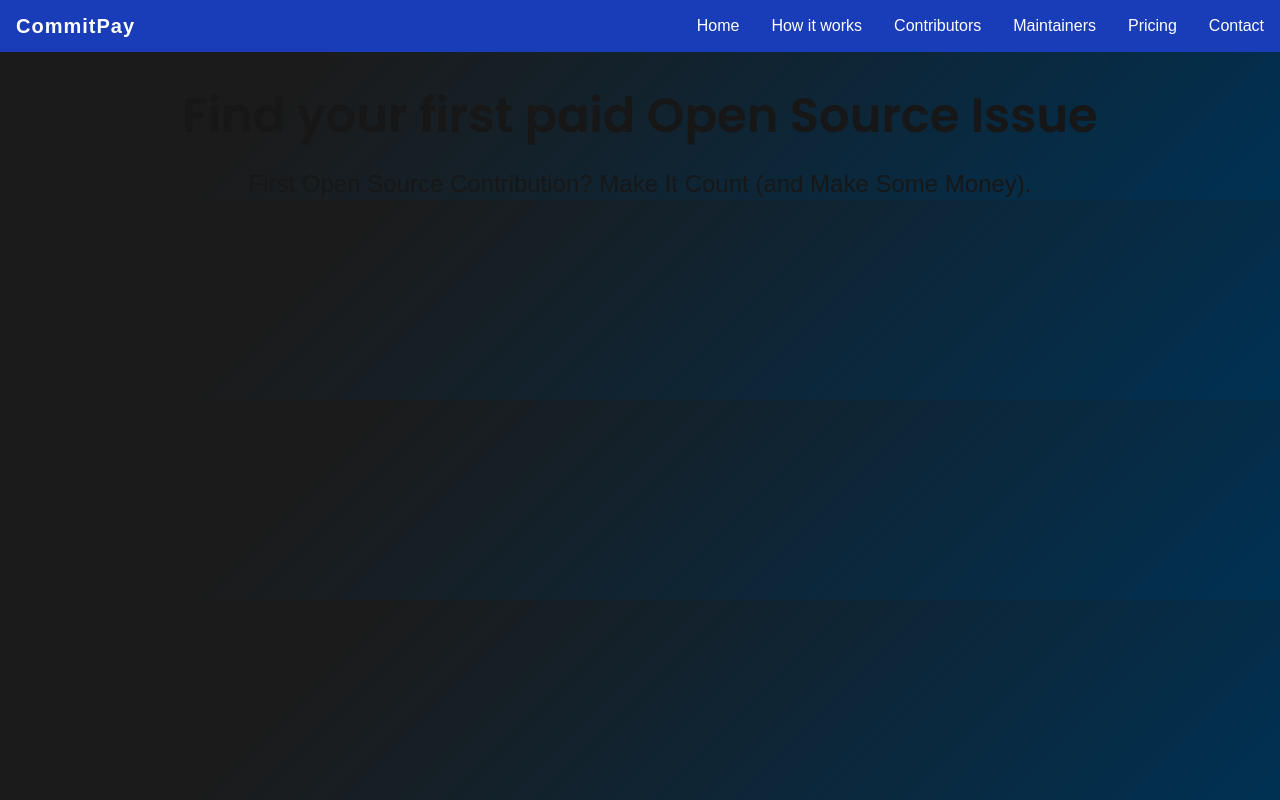
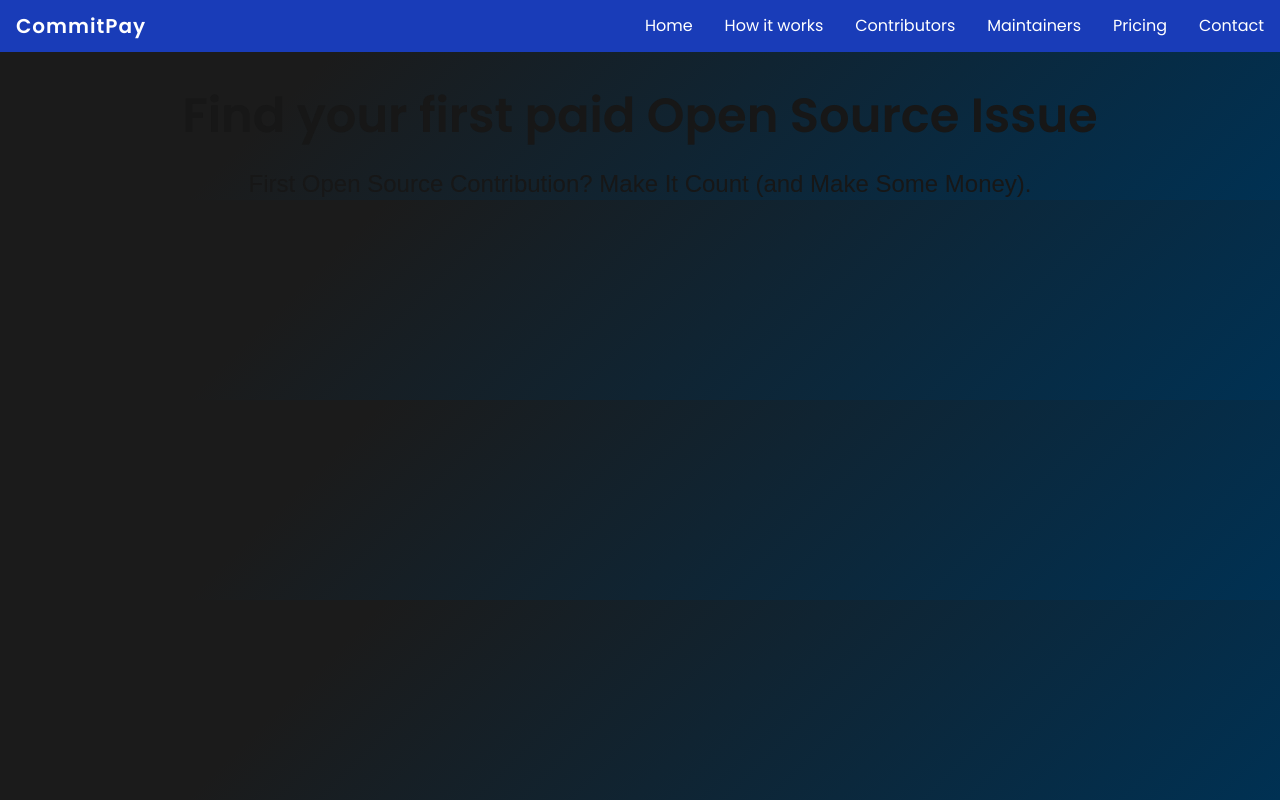
Before and after one commit to mohammadanas51/commitpay-v2, a Next.js app: page / in a window 1280 px wide. Built offline with nearby package versions, Linux system fonts and the light colour scheme.

Commit message:
added font to the navbar

```diff
--- a/package.json
+++ b/package.json
@@ -12,6 +12,7 @@
     "lucide-react": "^0.525.0",
     "motion": "^12.23.9",
     "next": "15.4.3",
+    "ogl": "^1.0.11",
     "react": "19.1.0",
     "react-dom": "19.1.0"
   },
--- a/src/components/landingPage/NavBar.tsx
+++ b/src/components/landingPage/NavBar.tsx
@@ -1,7 +1,13 @@
 "use client";
 import React, { useState } from "react";
 import { motion } from "framer-motion";
-import { Menu, X } from "lucide-react"; // You can use any icon library
+import { Menu, X } from "lucide-react";
+import { Poppins } from "next/font/google";
+
+const poppins = Poppins({
+  weight: ["400","600"],
+  subsets: ["latin"],
+});
 
 function NavBar() {
   const [isOpen, setIsOpen] = useState(false);
@@ -11,7 +17,7 @@
   const navItems = ["Home", "How it works", "Contributors", "Maintainers", "Pricing", "Contact"];
 
   return (
-    <nav className="bg-blue-800 text-white px-4 py-3">
+    <nav className={`bg-blue-800 text-white px-4 py-3 ${poppins.className}`}>
       <div className="max-w-7xl mx-auto flex justify-between items-center">
         <div className="text-xl font-bold tracking-wider">CommitPay</div>
 
```
Also changed, not shown: 1 other file (tests, documents, lock files or other folders).
